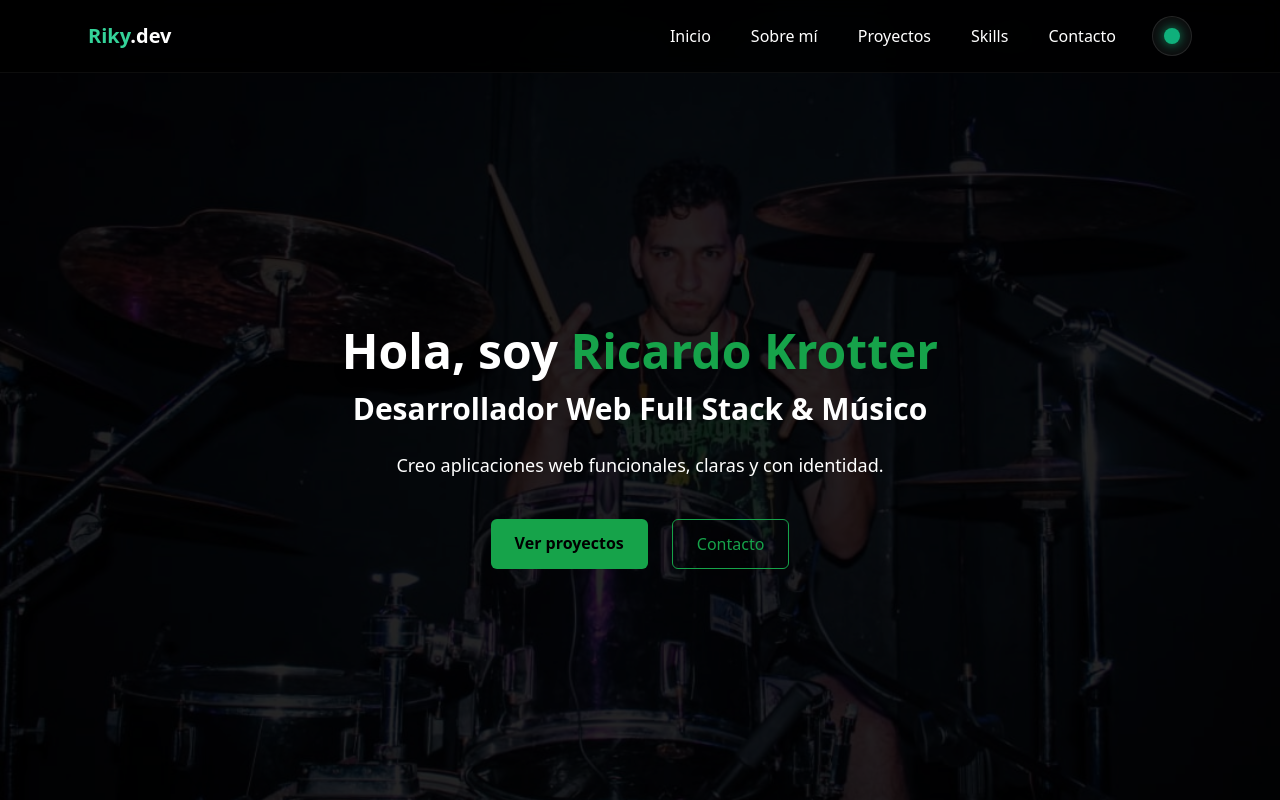
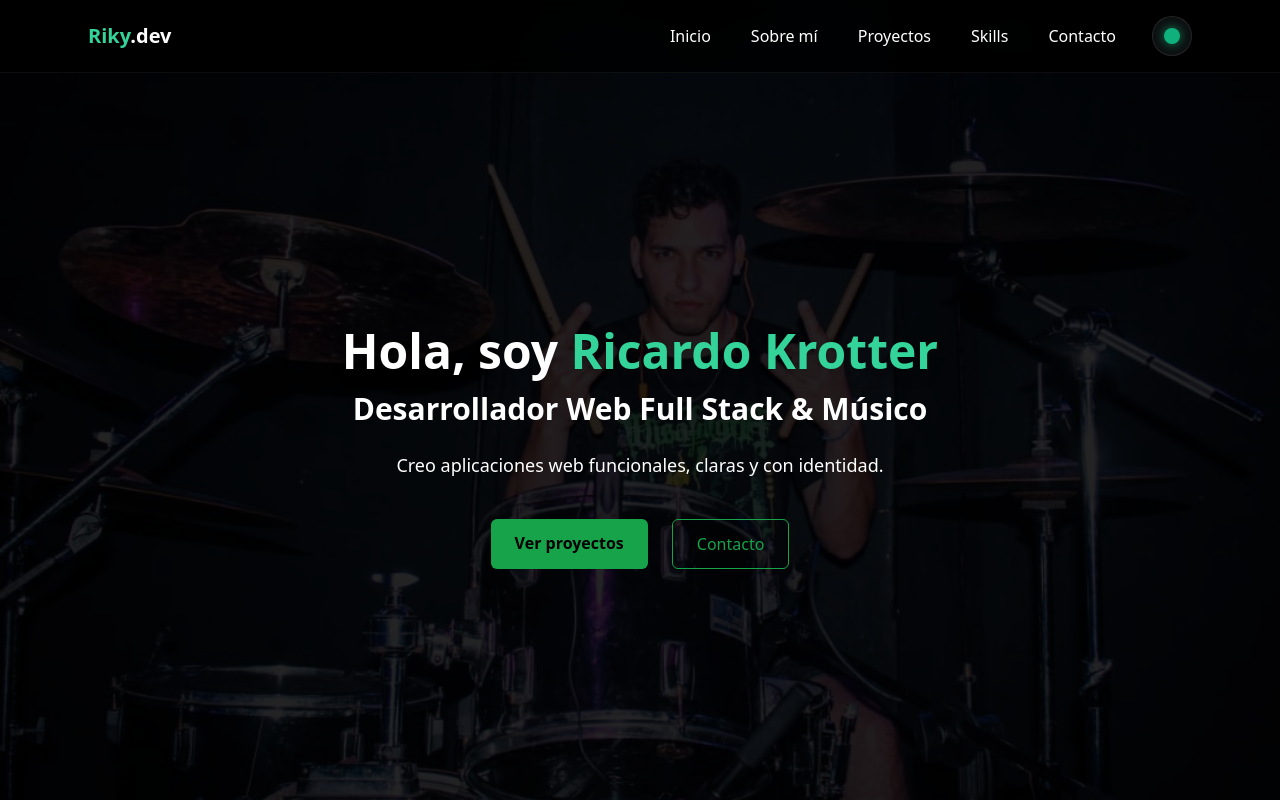
Before and after one commit to Riky48/mi-portfolio, a React (Vite) app: page / in a window 1280 px wide. Shown: the top 800 px of the page. Built offline with nearby package versions, Linux system fonts and the light colour scheme.

Commit message:
actualizando colores

```diff
--- a/src/components/Hero.tsx
+++ b/src/components/Hero.tsx
@@ -39,7 +39,7 @@ export default function Hero() {
           className="text-4xl md:text-5xl font-bold mb-4 text-white dark:text-white drop-shadow-lg"
         >
           Hola, soy{" "}
-          <span className="text-green-600 border--b border-black dark:text-dark-accent">
+          <span className="text-emerald-400 border--b border-black dark:text-dark-accent">
             Ricardo Krotter
           </span>
         </motion.h1>
```
